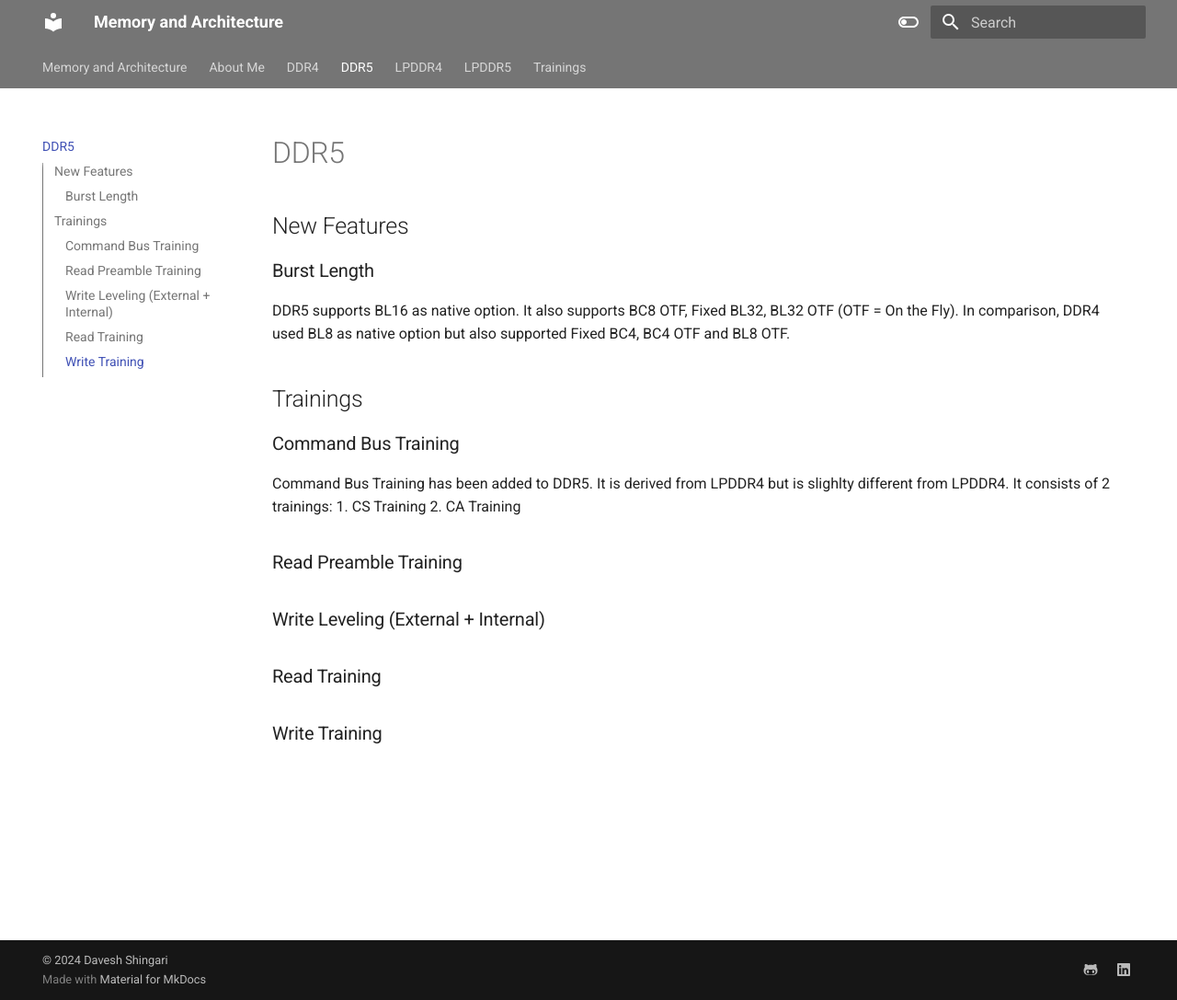
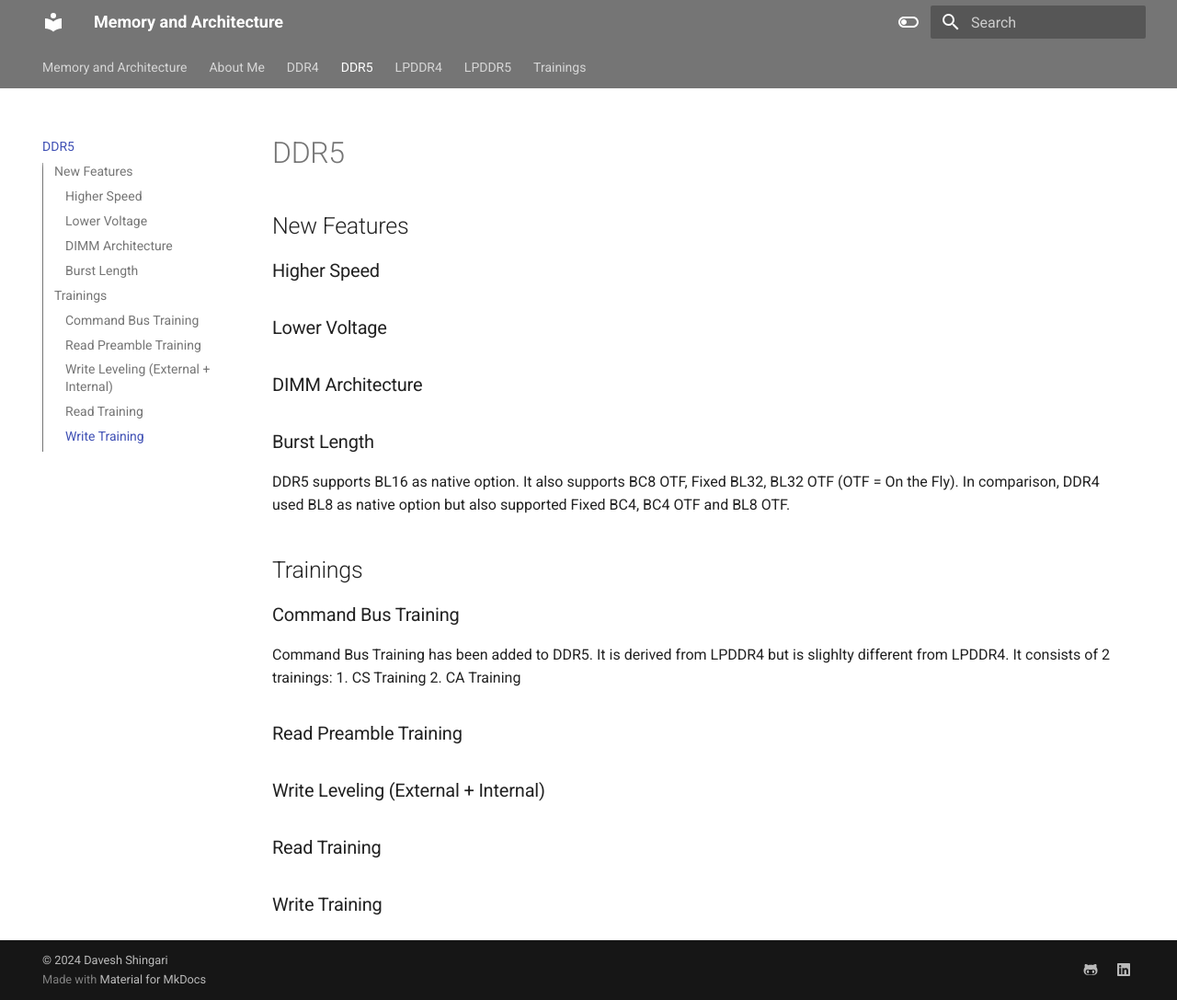
Before and after one commit to shingaridavesh/memoryandarchitecture, an MkDocs documentation site: the page built from docs/DDR5.md, in a window 1280 px wide and 1087 px high. Shown: the whole window at 92% size. Built offline with MkDocs 1.6.1 and Material for MkDocs 9.7.7, drawn with Linux system fonts in a browser that asks for light colours.

Commit message:
Update DDR5.md

```diff
--- a/docs/DDR5.md
+++ b/docs/DDR5.md
@@ -1,6 +1,9 @@
 #DDR5
 
 ##New Features
+###Higher Speed
+###Lower Voltage
+###DIMM Architecture
 ###Burst Length
 DDR5 supports BL16 as native option. It also supports BC8 OTF, Fixed BL32, BL32 OTF (OTF = On the Fly). In comparison, DDR4 used BL8 as native option but also supported Fixed BC4, BC4 OTF and BL8 OTF.
 
```
